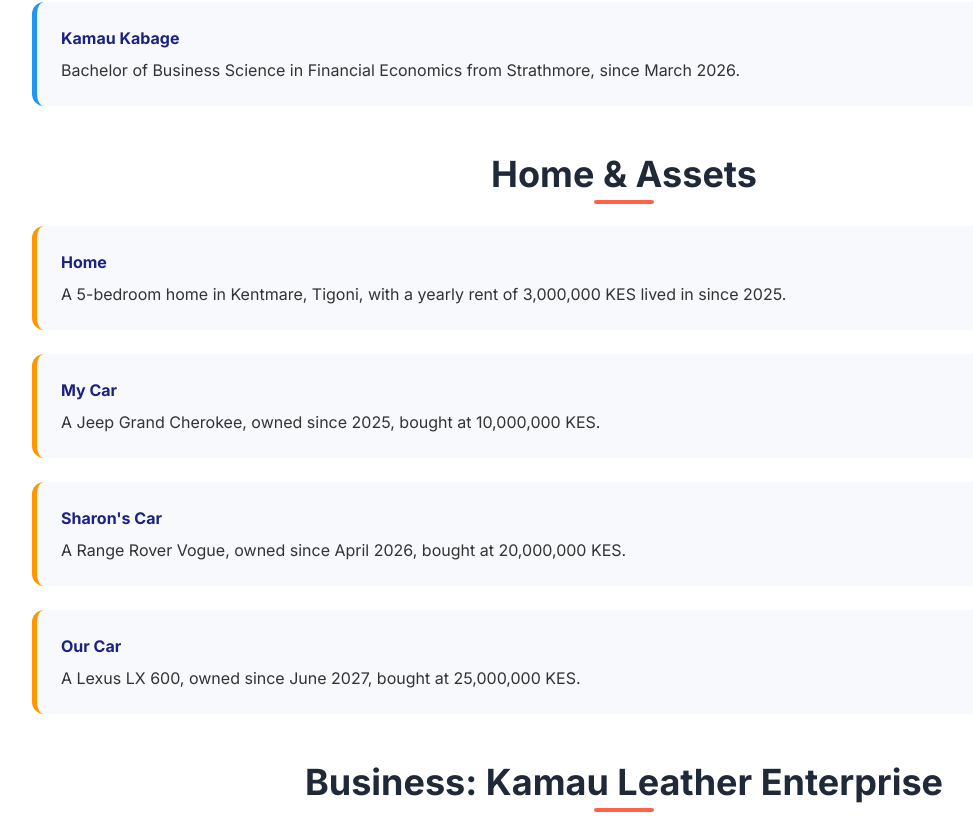
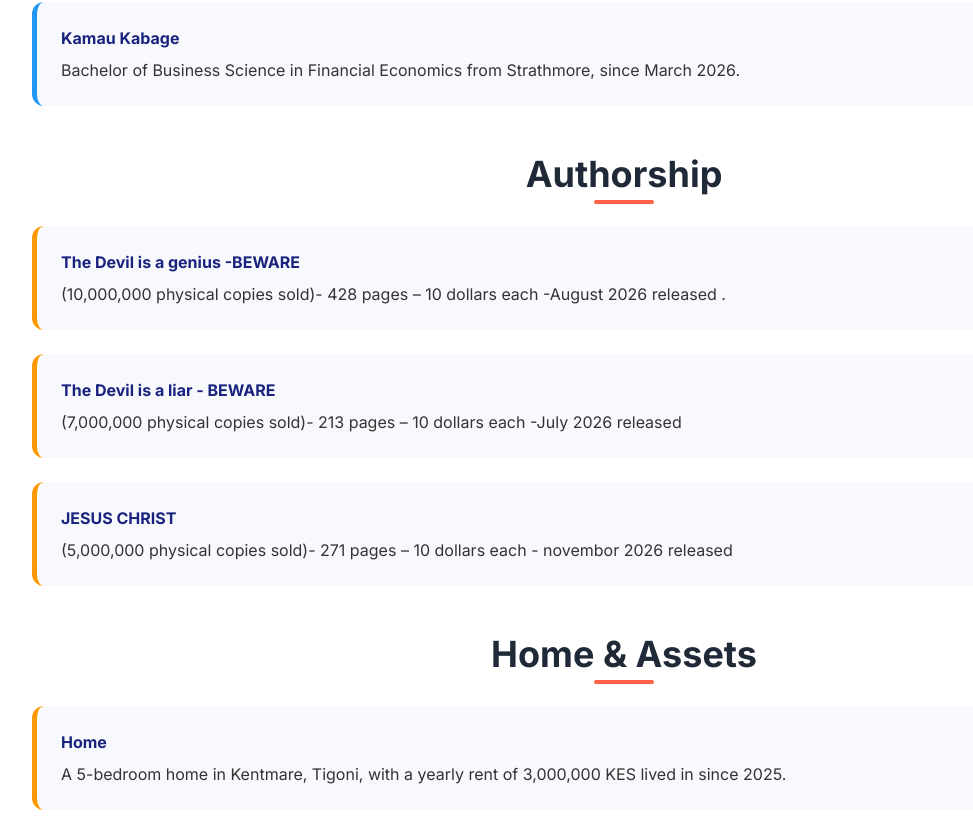
Before and after one commit to Kabagekamau/LIFE.github.io, a plain HTML site: page index.html in a window 1280 px wide. Shown: the part 1566-2397 px from the top of the page, without its empty margins (16-989 px from the left). Drawn offline with nearby package versions, Linux system fonts and the light colour scheme.

Commit message:
Update index.html

```diff
--- a/index.html
+++ b/index.html
@@ -129,6 +129,23 @@
         </section>
 
         <section class="section-container mb-12">
+            <h2 class="section-title text-4xl font-bold text-gray-800">Authorship</h2>
+            <div class="space-y-6">
+                <div class="card home-card">
+                    <p class="card-header">The Devil is a genius -BEWARE</p>
+                    <p> (10,000,000 physical copies sold)- 428 pages – 10 dollars each -August 2026 released .</p>
+                </div>
+                <div class="card home-card">
+                    <p class="card-header">The Devil is a liar - BEWARE</p>
+                    <p>(7,000,000 physical copies sold)- 213 pages – 10 dollars each -July 2026 released </p>
+                </div>
+                <div class="card home-card">
+                    <p class="card-header">JESUS CHRIST</p>
+                    <p>(5,000,000 physical copies sold)- 271 pages – 10 dollars each - novembor 2026 released</p>
+                </div>
+        </section>
+
+        <section class="section-container mb-12">
             <h2 class="section-title text-4xl font-bold text-gray-800">Home & Assets</h2>
             <div class="space-y-6">
                 <div class="card home-card">
```
